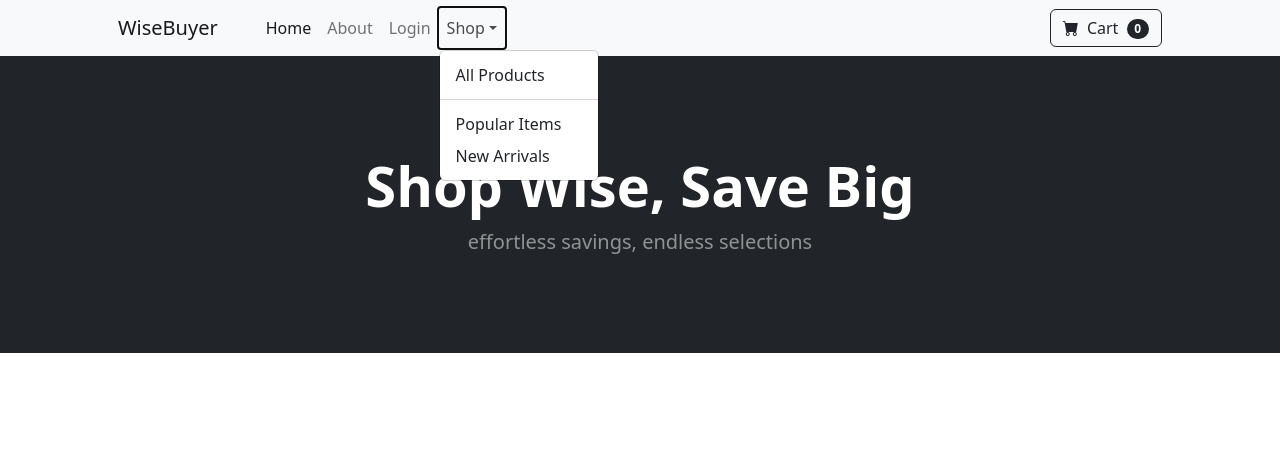
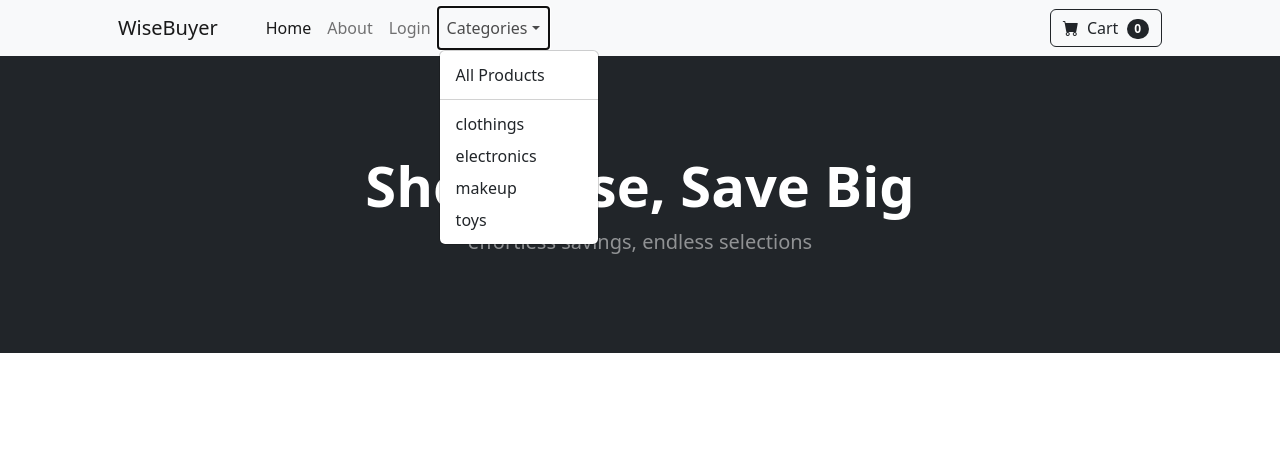
Before and after one commit to Iswahaniizzati/TT8L-07, a Django app: page / in a window 1280 px wide, after a click on "Categories". Shown: the top 476 px of the page. Run offline with Django 5.2, Linux system fonts and the light colour scheme; data that the repository does not hold is empty; parts of the project's set-up code (start-up, migrations or seed data) failed here and were passed over; some libraries are stand-ins or nearby versions.

Commit message:
added link for categories navbar

```diff
--- a/wisebuyer/store/templates/home.html
+++ b/wisebuyer/store/templates/home.html
@@ -40,16 +40,18 @@
                                         <strike>RM{{ product.price }}</strike>
                                         &nbsp; RM{{ product.sale_price }}
                                         <br/>
-                                        {{ product.description }}
+                                        {{ product.category }}
                                     </div>
                                 </div>
                                 <!-- Product actions-->
                                 <div class="card-footer p-4 pt-0 border-top-0 bg-transparent">
-                                    <div class="text-center"><a class="btn btn-outline-dark mt-auto" href="#">View options</a></div>
+                                    <div class="text-center"><a class="btn btn-outline-dark mt-auto" href="{% url 'product' product.id %}">View Product</a></div>
                                 </div>
                             </div>
                         </div>
                         {% else %}
+
+
                     <div class="col mb-5">
                         <div class="card h-100">
                             <!-- Product image-->
@@ -62,12 +64,12 @@
                                     <!-- Product price-->
                                     RM{{ product.price }}
                                     <br/>
-                                    {{ product.description }}
+                                    {{ product.category }}
                                 </div>
                             </div>
                             <!-- Product actions-->
                             <div class="card-footer p-4 pt-0 border-top-0 bg-transparent">
-                                <div class="text-center"><a class="btn btn-outline-dark mt-auto" href="#">View options</a></div>
+                                <div class="text-center"><a class="btn btn-outline-dark mt-auto" href="{% url 'product' product.id %}">View Product</a></div>
                             </div>
                         </div>
                     </div>
--- a/wisebuyer/store/templates/navbar.html
+++ b/wisebuyer/store/templates/navbar.html
@@ -14,12 +14,14 @@
                 {% endif %}
 
                 <li class="nav-item dropdown">
-                    <a class="nav-link dropdown-toggle" id="navbarDropdown" href="#" role="button" data-bs-toggle="dropdown" aria-expanded="false">Shop</a>
+                    <a class="nav-link dropdown-toggle" id="navbarDropdown" href="#" role="button" data-bs-toggle="dropdown" aria-expanded="false">Categories</a>
                     <ul class="dropdown-menu" aria-labelledby="navbarDropdown">
-                        <li><a class="dropdown-item" href="#!">All Products</a></li>
+                        <li><a class="dropdown-item" href="{% url 'home' %}">All Products</a></li>
                         <li><hr class="dropdown-divider" /></li>
-                        <li><a class="dropdown-item" href="#!">Popular Items</a></li>
-                        <li><a class="dropdown-item" href="#!">New Arrivals</a></li>
+                        <li><a class="dropdown-item" href="{% url 'category' 'clothings' %}">clothings</a></li>
+                        <li><a class="dropdown-item" href="{% url 'category' 'electronics' %}">electronics</a></li>
+                        <li><a class="dropdown-item" href="{% url 'category' 'makeup' %}">makeup</a></li>
+                        <li><a class="dropdown-item" href="{% url 'category' 'toys' %}">toys</a></li>
                     </ul>
                 </li>
             </ul>
```
